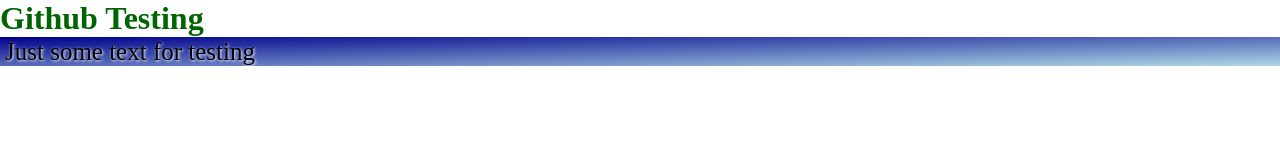
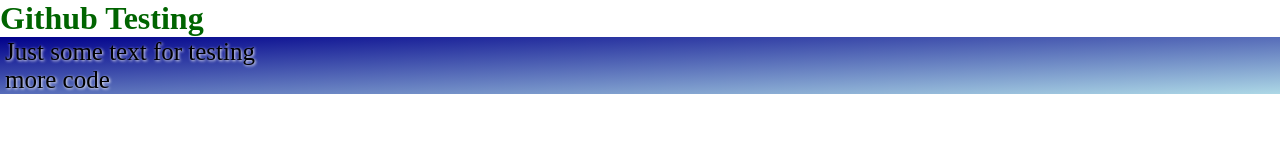
Before and after one commit to NathanWilkus/testing_testing_1-2-3, a plain HTML site: page GitHub_Testing/index.html in a window 1280 px wide. Drawn offline with Linux system fonts and the light colour scheme.

Commit message:
first test run

```diff
--- a/GitHub_Testing/index.html
+++ b/GitHub_Testing/index.html
@@ -12,6 +12,7 @@
     <h1> Github Testing</h1>
     <div class="stuff">
         <p>Just some text for testing</p>
+        <p>more code</p>
     </div>
 <script href="./script.js"></script>
 </body>
--- a/GitHub_Testing/script.js
+++ b/GitHub_Testing/script.js
@@ -3,3 +3,4 @@
     return;
     }
 }
+console.log("Hello GitHub");
```
